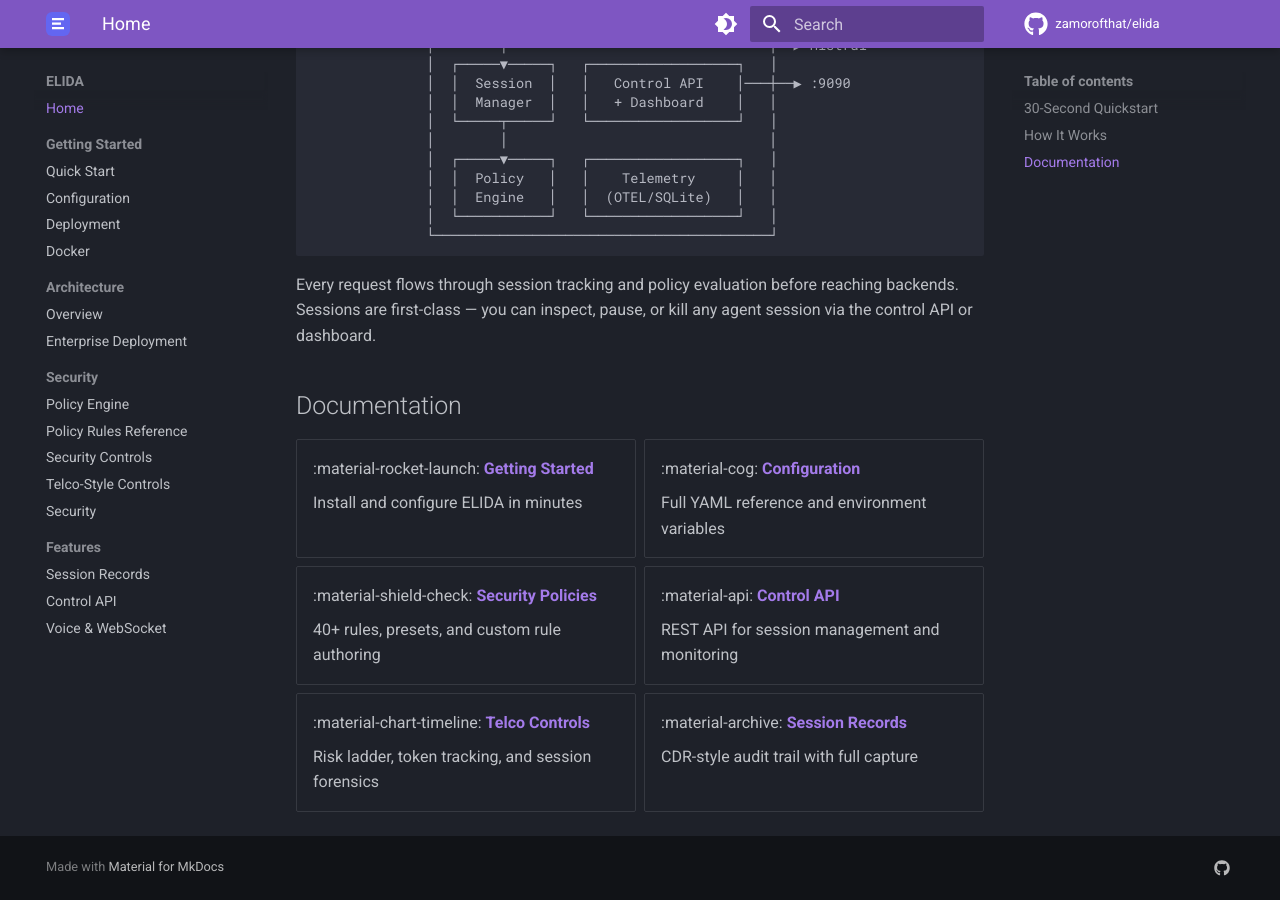
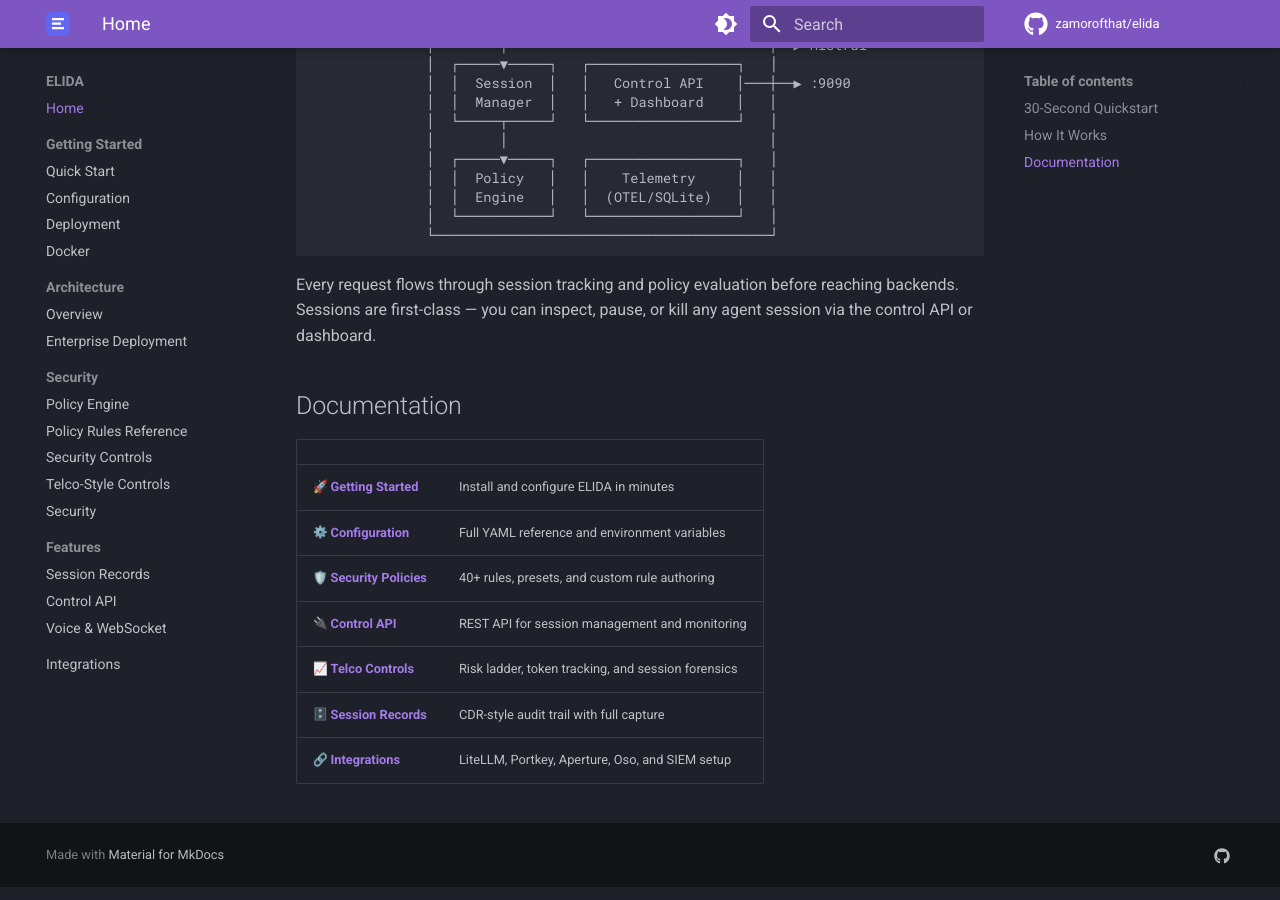
Before and after one commit to zamorofthat/elida, an MkDocs documentation site: the page built from docs/index.md, in a window 1280 px wide and 900 px high, scrolled down 1522 px. Built offline with MkDocs 1.6.1 and Material for MkDocs 9.7.7, drawn with Linux system fonts in a browser that asks for light colours; emoji names are drawn with the system emoji font; comment, search, counter and statistics services are not loaded.

Commit message:
docs: add integrations page, fix icons, update index
Add integrations doc for LiteLLM, Portkey, Aperture, Oso, OTEL/SIEM,
and Claude Code/Cursor with comparison tables. Fix emoji rendering
with pymdownx.emoji extension. Update index to table layout.

```diff
--- a/docs/index.md
+++ b/docs/index.md
@@ -61,30 +61,12 @@
 
 ## Documentation
 
-<div class="grid cards" markdown>
-
--   :material-rocket-launch: **[Getting Started](getting-started.md)**
-
-    Install and configure ELIDA in minutes
-
--   :material-cog: **[Configuration](configuration.md)**
-
-    Full YAML reference and environment variables
-
--   :material-shield-check: **[Security Policies](security-policies.md)**
-
-    40+ rules, presets, and custom rule authoring
-
--   :material-api: **[Control API](api.md)**
-
-    REST API for session management and monitoring
-
--   :material-chart-timeline: **[Telco Controls](telco-controls.md)**
-
-    Risk ladder, token tracking, and session forensics
-
--   :material-archive: **[Session Records](session-records.md)**
-
-    CDR-style audit trail with full capture
-
-</div>
+| | |
+|---|---|
+| :rocket: **[Getting Started](getting-started.md)** | Install and configure ELIDA in minutes |
+| :gear: **[Configuration](configuration.md)** | Full YAML reference and environment variables |
+| :shield: **[Security Policies](security-policies.md)** | 40+ rules, presets, and custom rule authoring |
+| :electric_plug: **[Control API](api.md)** | REST API for session management and monitoring |
+| :chart_with_upwards_trend: **[Telco Controls](telco-controls.md)** | Risk ladder, token tracking, and session forensics |
+| :file_cabinet: **[Session Records](session-records.md)** | CDR-style audit trail with full capture |
+| :link: **[Integrations](integrations.md)** | LiteLLM, Portkey, Aperture, Oso, and SIEM setup |
--- a/mkdocs.yml
+++ b/mkdocs.yml
@@ -46,6 +46,9 @@
   - pymdownx.inlinehilite
   - pymdownx.tabbed:
       alternate_style: true
+  - pymdownx.emoji:
+      emoji_index: !!python/name:material.extensions.emoji.twemoji
+      emoji_generator: !!python/name:material.extensions.emoji.to_svg
   - tables
   - attr_list
   - md_in_html
@@ -75,3 +78,4 @@
     - Session Records: session-records.md
     - Control API: api.md
     - Voice & WebSocket: voice.md
+  - Integrations: integrations.md
```
Also changed, not shown: README.md (+1 -1 lines), docs/integrations.md (added, +223 -0 lines).
